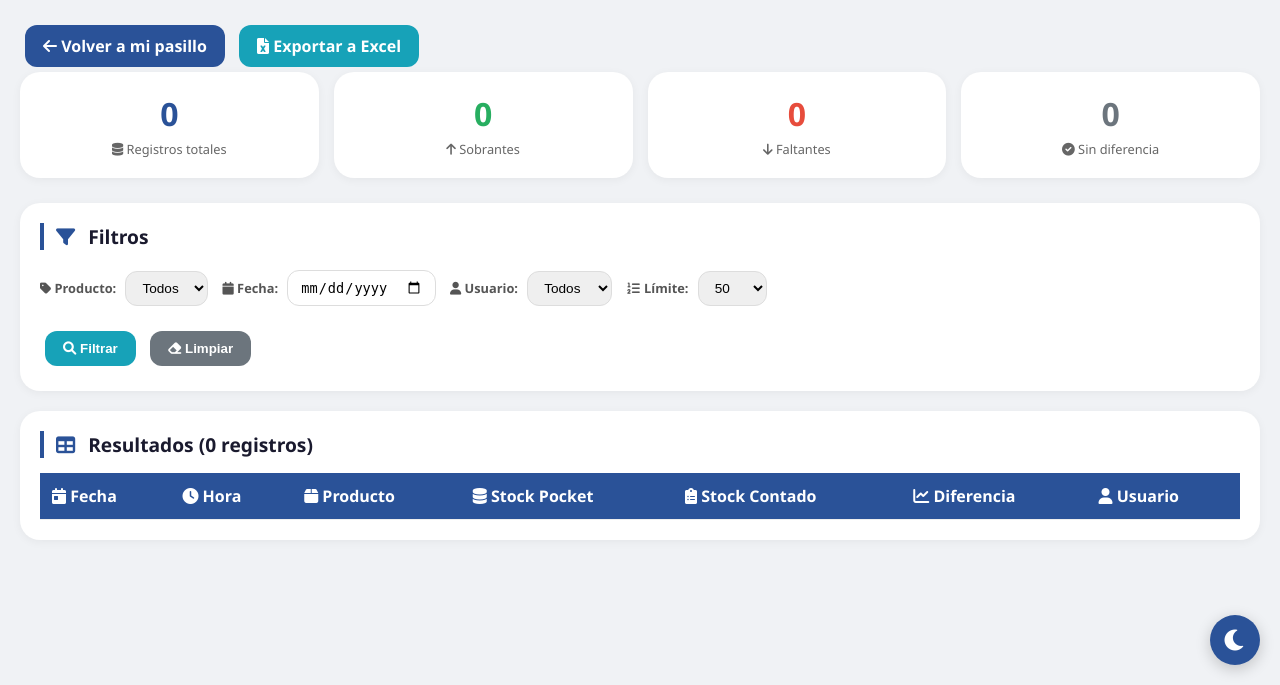
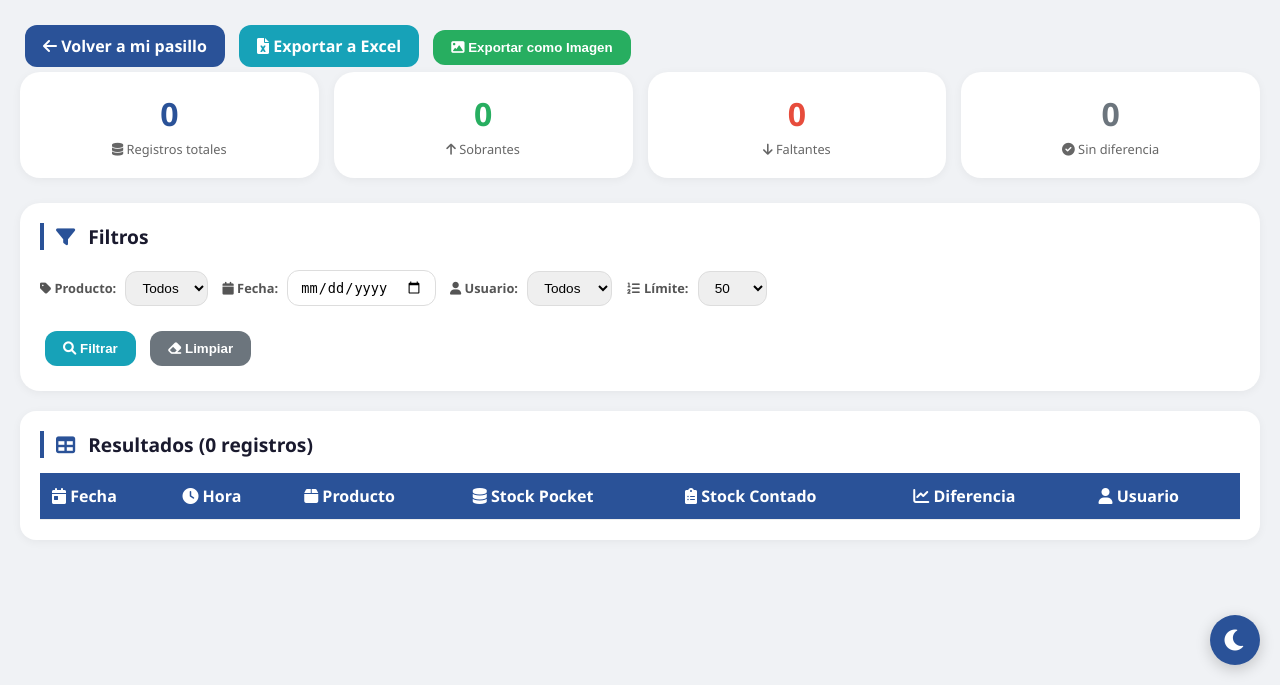
Before and after one commit to Danielblin/control-mass, a Flask app: page /ver_conteos in a window 1280 px wide. Shown: the part 115-800 px from the top of the page. Run offline with Flask 3, Linux system fonts and the light colour scheme; a user stored in the database is signed in; data comes from the database, SQL or seed files in the repository; lists and menus that the app fills with data are empty.

Commit message:
Agregar exportar historial de conteos como imagen PNG

```diff
--- a/templates/ver_conteos.html
+++ b/templates/ver_conteos.html
@@ -6,6 +6,8 @@
     <title>Historial de Conteos - Control Mass</title>
     <!-- Font Awesome 6 (íconos profesionales) -->
     <link rel="stylesheet" href="https://cdnjs.cloudflare.com/ajax/libs/font-awesome/6.0.0-beta3/css/all.min.css">
+    <!-- html2canvas para capturar imagen -->
+    <script src="https://cdnjs.cloudflare.com/ajax/libs/html2canvas/1.4.1/html2canvas.min.js"></script>
     <style>
         * { margin: 0; padding: 0; box-sizing: border-box; }
 
@@ -83,6 +85,8 @@
         .btn-info:hover { background: #138496; transform: translateY(-2px); }
         .btn-secondary { background: #6c757d; color: white; }
         .btn-secondary:hover { background: #5a6268; transform: translateY(-2px); }
+        .btn-success { background: #27ae60; color: white; }
+        .btn-success:hover { background: #219a52; transform: translateY(-2px); }
 
         .stats-grid { display: grid; grid-template-columns: repeat(auto-fit, minmax(150px, 1fr)); gap: 15px; margin-bottom: 25px; }
         .stat-card { background: white; padding: 20px; border-radius: 20px; text-align: center; box-shadow: 0 2px 10px rgba(0,0,0,0.05); }
@@ -152,6 +156,17 @@
             transform: scale(1.05);
         }
 
+        /* Contenedor para capturar imagen */
+        #capturaTabla {
+            background: white;
+            padding: 20px;
+            border-radius: 16px;
+        }
+
+        body.dark-mode #capturaTabla {
+            background: #2d2d44;
+        }
+
         @media (max-width: 768px) {
             body { padding: 12px; }
             th, td { padding: 8px; font-size: 0.7rem; }
@@ -169,6 +184,7 @@
     <div>
         <a href="/user_pasillo" class="btn btn-primary"><i class="fas fa-arrow-left"></i> Volver a mi pasillo</a>
         <a href="/exportar_excel" class="btn btn-info"><i class="fas fa-file-excel"></i> Exportar a Excel</a>
+        <button class="btn btn-success" onclick="exportarImagen()"><i class="fas fa-image"></i> Exportar como Imagen</button>
     </div>
 
     <!-- Tarjetas de estadísticas -->
@@ -233,10 +249,10 @@
         </form>
     </div>
 
-    <!-- Tabla de resultados -->
-    <div class="card">
+    <!-- Tabla de resultados (contenedor para capturar imagen) -->
+    <div class="card" id="capturaTabla">
         <h3><i class="fas fa-table"></i> Resultados ({{ conteos|length }} registros)</h3>
-        <div class="table-responsive">
+        <div class="table-responsive" id="tablaParaCaptura">
             <table>
                 <thead>
                     <tr>
@@ -309,6 +325,40 @@
         }
 
         darkModeToggle.addEventListener('click', toggleDarkMode);
+
+        // FUNCIÓN PARA EXPORTAR COMO IMAGEN
+        function exportarImagen() {
+            const elemento = document.getElementById('tablaParaCaptura');
+
+            // Mostrar loading (opcional)
+            const btn = document.querySelector('.btn-success');
+            const textoOriginal = btn.innerHTML;
+            btn.innerHTML = '<i class="fas fa-spinner fa-spin"></i> Generando...';
+            btn.disabled = true;
+
+            html2canvas(elemento, {
+                scale: 2, // Mayor calidad
+                backgroundColor: getComputedStyle(document.body).backgroundColor,
+                allowTaint: false,
+                useCORS: true,
+                logging: false
+            }).then(function(canvas) {
+                // Crear enlace de descarga
+                const enlace = document.createElement('a');
+                enlace.download = `historial_conteos_${new Date().toISOString().slice(0,10)}.png`;
+                enlace.href = canvas.toDataURL('image/png');
+                enlace.click();
+
+                // Restaurar botón
+                btn.innerHTML = textoOriginal;
+                btn.disabled = false;
+            }).catch(function(error) {
+                console.error('Error al generar la imagen:', error);
+                alert('❌ Error al generar la imagen. Intenta de nuevo.');
+                btn.innerHTML = textoOriginal;
+                btn.disabled = false;
+            });
+        }
     </script>
 </body>
 </html>
```
